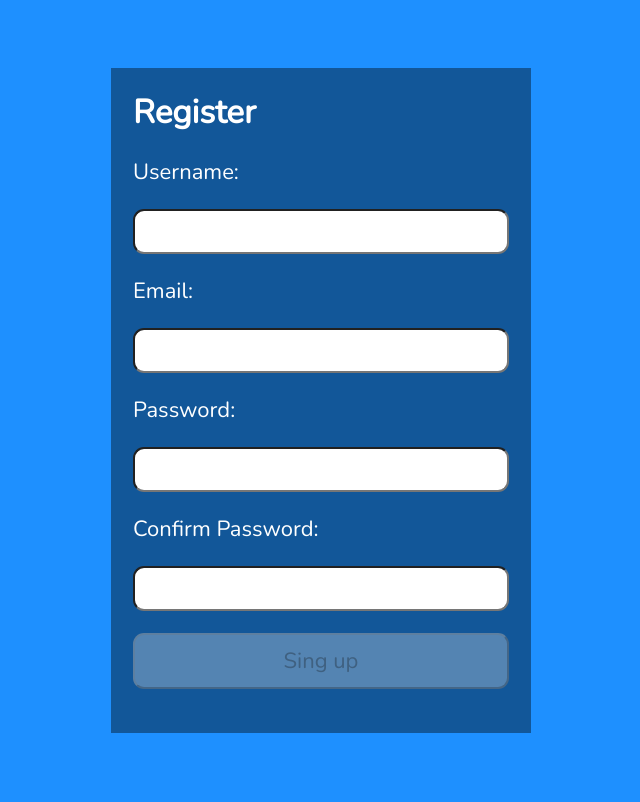
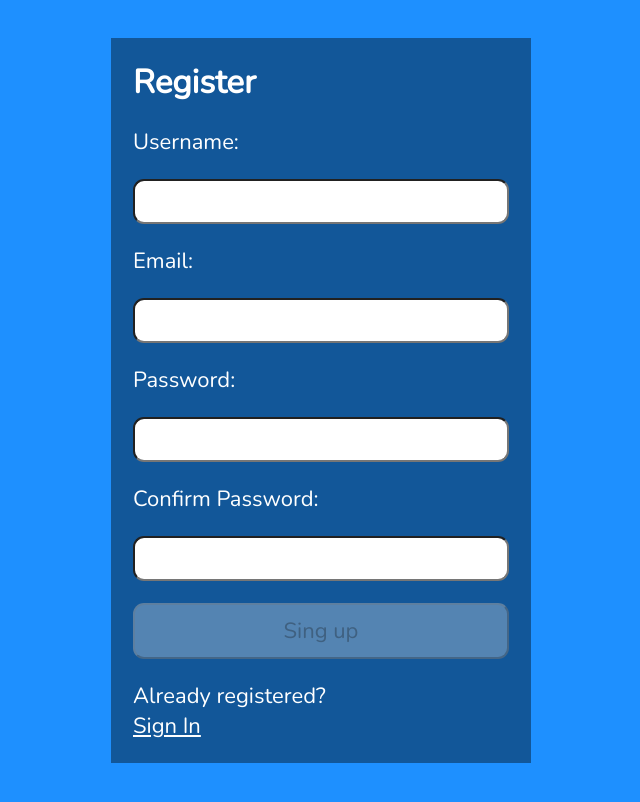
Before and after one commit to MarcinProgramista/notes_frontend, a React (Vite) app: page / in a window 1280 px wide. Shown: the top 802 px of the page, without its empty margins (319-959 px from the left). Built offline with nearby package versions, Linux system fonts and the light colour scheme.

Commit message:
Add styled span and styled href

```diff
--- a/src/components/Register.jsx
+++ b/src/components/Register.jsx
@@ -204,6 +204,17 @@ const StyledButton = styled.button`
   padding: 0.5rem;
 `;
 
+const StyledSpan = styled.span`
+  display: inline-block;
+`;
+
+const StyledHref = styled.a`
+  color: #fff;
+  a:visited {
+    color: #fff;
+  }
+`;
+
 const USER_REGEX = /^[A-z][A-z0-9-_]{3,23}$/;
 const PWD_REGEX = /^(?=.*[a-z])(?=.*[A-Z])(?=.*[0-9])(?=.*[!@#$%]).{8,24}$/;
 const EMAIL_REGEX = /^[a-zA-Z0-9._%+-]+@[a-zA-Z0-9.-]+\.[a-zA-Z]{2,}$/;
@@ -247,7 +258,7 @@ function Register() {
 
   useEffect(() => {
     setErrMsg("");
-  }, [user, pwd, matchPwd]);
+  }, [user, pwd, email, matchPwd]);
 
   return (
     <>
@@ -255,7 +266,7 @@ function Register() {
         <SectionWrapper>
           <h1>Success!</h1>
           <p>
-            <a href="#">Sign In</a>
+            <StyledHref href="#">Sign In</StyledHref>
           </p>
         </SectionWrapper>
       ) : (
@@ -430,6 +441,14 @@ function Register() {
               Sing up
             </StyledButton>
           </FormWrapper>
+          <p>
+            Already registered?
+            <br />
+            <StyledSpan className="line">
+              {/*put router link here*/}
+              <StyledHref href="#">Sign In</StyledHref>
+            </StyledSpan>
+          </p>
         </SectionWrapper>
       )}
     </>
--- a/src/index.css
+++ b/src/index.css
@@ -16,12 +16,3 @@ body {
   min-height: 100vh;
   background-color: dodgerblue;
 }
-
-a,
-a:visited {
-  color: #fff;
-}
-
-.line {
-  display: inline-block;
-}
```
